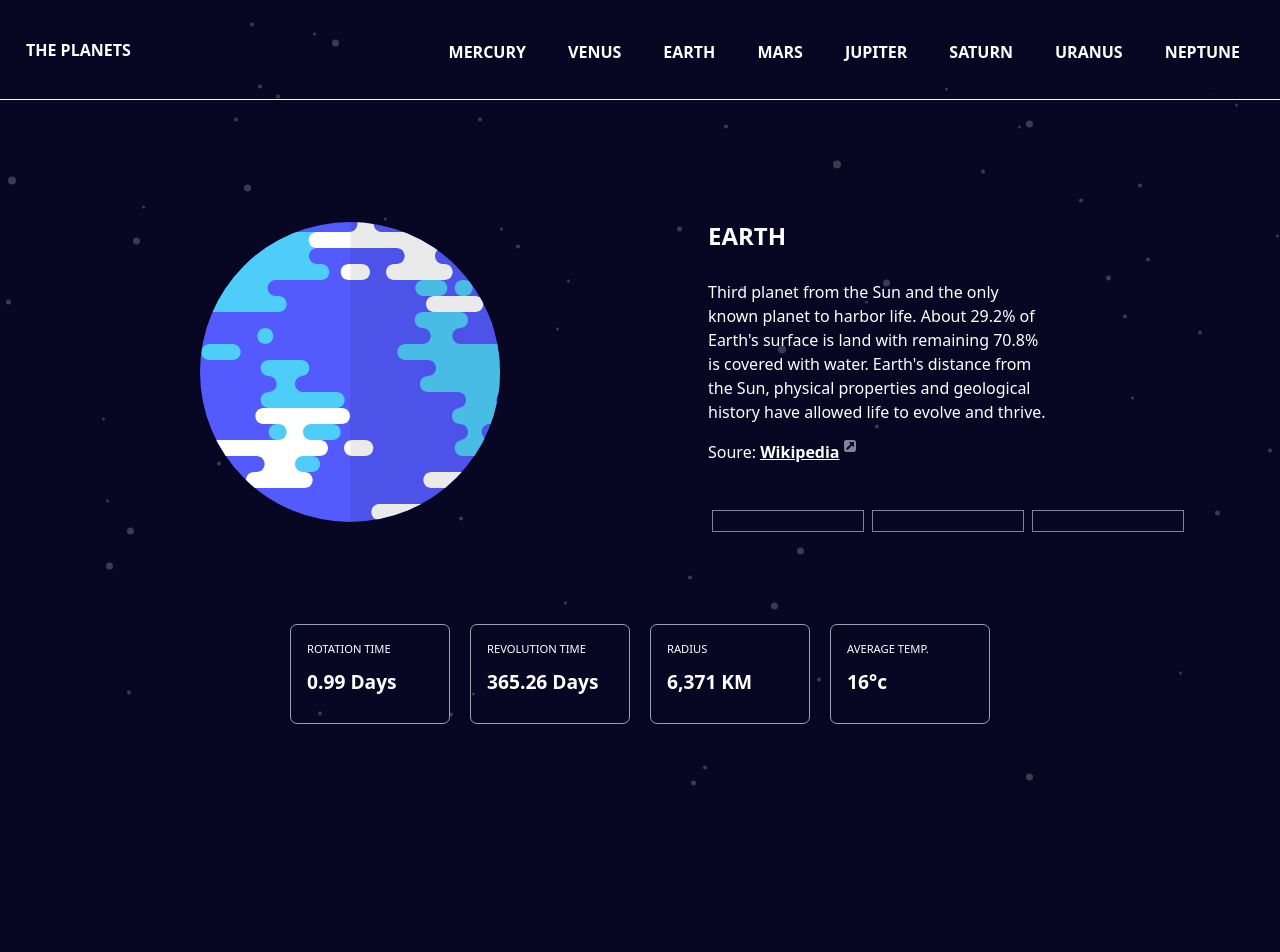
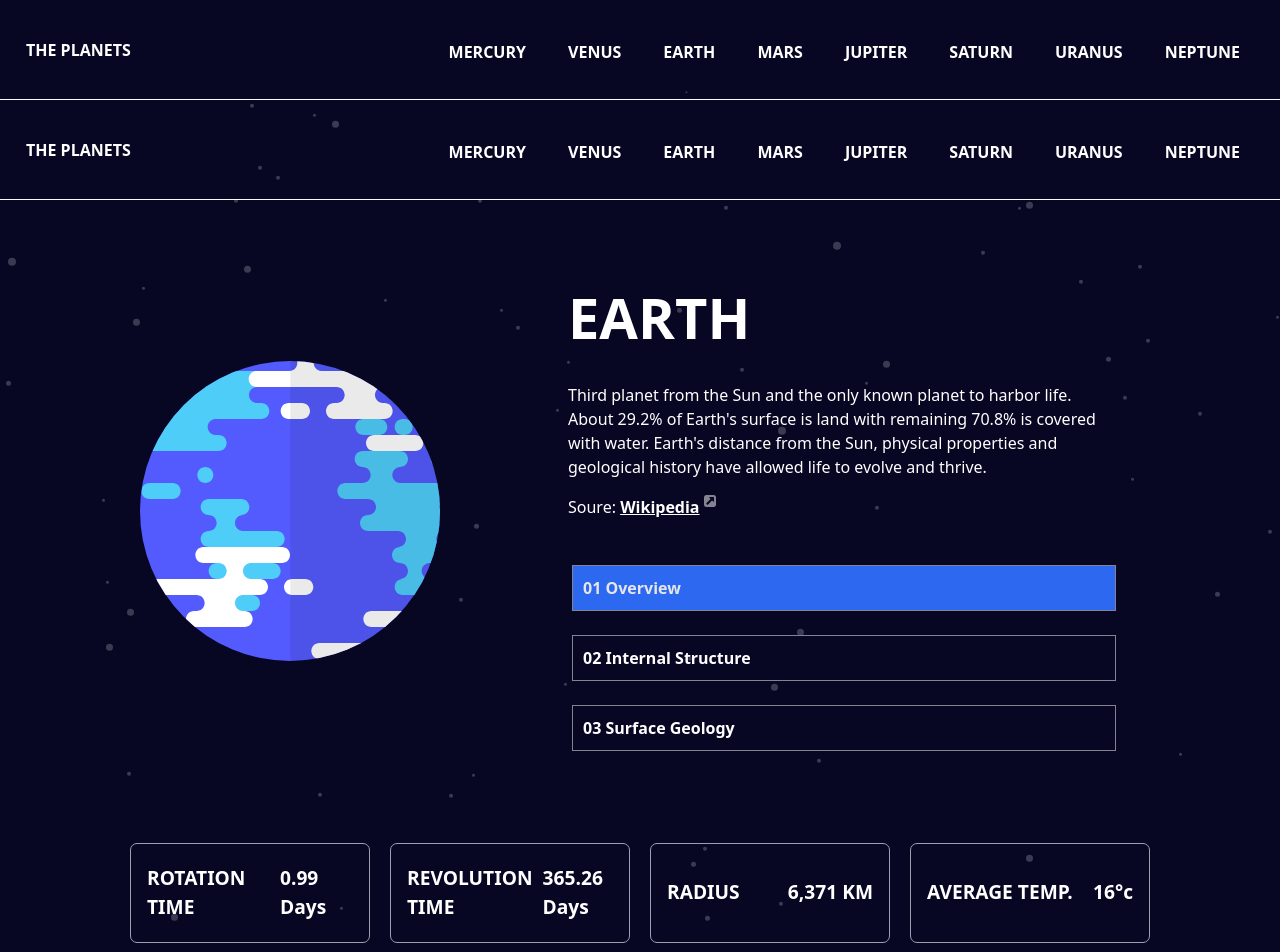
Before and after one commit to ItaloDev-Marcelo/planets-fect, a React (Vite) app: page / in a window 1280 px wide. Shown: the top 952 px of the page. Before the commit the page ends 800 px from the top, so only its background shows below. Built offline with nearby package versions, Linux system fonts and the light colour scheme.

Commit message:
refactor: add functions and more components to CommunLayout

```diff
--- a/src/components/Layout/CommunLayout.tsx
+++ b/src/components/Layout/CommunLayout.tsx
@@ -3,44 +3,55 @@ import type { CommunLayoutProps } from '../../types/data.type'
 import ButtonSelect from '../../utils/ButtonSelect'
 import InformationBlock from '../InformationBlock'
 import ImgSelect from '../../utils/ImgSelect';
-export type Tabs = "overview" | "structure" | "geology";
+import ButtonSelectV2 from '../../utils/ButtonSelectV2';
+import Nav from '../../Nav/Nav'
+export type Tabs = "overview" | "structure" | "geology" ;
 const CommunLayout = ({data}:CommunLayoutProps) => {
-  const [selectTab, setSelectTab] = useState<Tabs>('overview')
+  const [selectTab, setSelectTab] = useState<Tabs>("overview")
   const handleTabClick = (tab:Tabs) => setSelectTab(tab)
+  const [navBar, setNavBar] = useState(false)
+  const handleNavBar = () => setNavBar(!navBar);
 
   return (
-    <main className='text-white'>
-       <div className='flex flex-col xl:flex-row  pt-25 px-50 items-center justify-between content-center'>
+    <div>
+      <Nav navBar={navBar} handleNavBar={handleNavBar} />
+      <div className={`${!navBar ? 'flex flex-col' : 'hidden md:flex'}`}>
+          <div className='md:hidden'><ButtonSelectV2 name={data.name} handleTabClick={handleTabClick}  selectTab={selectTab} /></div>
+        <main className='text-white'>
+       <div className='flex flex-col xl:flex-row  pt-25 xl:pt-15 px-50 xl:px-35 items-center justify-between content-center'>
           <div className='my-4   xl:my-0  '> <ImgSelect selectTab={selectTab} data={data} /></div>
-           <section className='w-100 md:w-125 lg:w-100 text-center lg:text-left px-7 '>
-                <h1 className='font-bold text-[em] uppercase my-5 text-2xl'>{data.name}</h1>
+           <section className='w-100 md:w-125 lg:w-100 xl:w-150 text-center lg:text-left px-7 '>
+                <h1 className='font-bold text-[1.5em] uppercase my-5 text-2xl xl:text-[3.5rem]'>{data.name}</h1>
                 <InformationBlock selectTab={selectTab} data={data} />
-               <div className='flex mt-4 md:flex md:ml-7 pt-2.5 xl:ml-0 md:w-120 '>
-                  <ButtonSelect name={data.name} valor='overview' handleTabClick={handleTabClick} selectTab='01 Overview' />
-                  <ButtonSelect name={data.name} valor='structure' handleTabClick={handleTabClick} selectTab='02 Internal Structure' />
-                  <ButtonSelect name={data.name} valor='geology' handleTabClick={handleTabClick} selectTab='03 Surface Geology' />
+               <div className='flex mt-4 md:flex  pt-2.5  md:w-120 xl:flex-col xl:w-[100%] '>
+                  <ButtonSelect name={data.name} valor="overview" handleTabClick={handleTabClick}  selectTab={selectTab} title='01 Overview' />
+                  <ButtonSelect name={data.name} valor="structure" handleTabClick={handleTabClick} selectTab={selectTab} title='02 Internal Structure' />
+                  <ButtonSelect name={data.name} valor="geology" handleTabClick={handleTabClick}  selectTab={selectTab} title='03 Surface Geology' />
                 </div>
            </section>
        </div>
-       <div className='flex flex-col  xl:flex-row justify-center items-center gap-5 mt-15 p-5'>
-         <article className='w-full  md:w-40 h-25 p-4 border border-gray-400 rounded-[7px]  gap-2.5 items-start justify-center flex-col'>
-           <h2 className='uppercase text-[.7em] mb-2.5'>Rotation time</h2>
-           <h3 className='text-[1.2em] font-bold'>{data.rotation}</h3>
+       <div className='flex flex-col   md:flex-row justify-center items-center gap-5 mt-15 p-5'>
+         <article className='w-full flex  flex-row md:w-40 xl:w-60  h-25 p-4 border border-gray-400 rounded-[7px]
+          gap-2.5 items-center justify-between flex-col '>
+           <div><h2 className='uppercase text-[1.2em] font-semibold '>Rotation time</h2></div>
+           <div><h3 className='text-[1.2em] font-bold'>{data.rotation}</h3></div>
          </article>
-         <article className='w-full  md:w-40 h-25  p-4  border border-gray-400 rounded-[7px] gap-2.5 items-start justify-center flex-col'>
-            <h2 className='uppercase text-[.7em] mb-2.5'>Revolution time</h2>
-            <h3 className='text-[1.2em] font-bold'>{data.revolution}</h3>
+         <article className='w-full flex flex-row md:w-40  xl:w-60 h-25  p-4  border border-gray-400 rounded-[7px] gap-2.5 items-center justify-between flex-col'>
+            <div><h2 className='uppercase text-[1.2em] font-semibold'>Revolution time</h2></div>
+           <div> <h3 className='text-[1.2em] font-bold'>{data.revolution}</h3></div>
          </article>
-         <article className='w-full  md:w-40 h-25  p-4  border border-gray-400 rounded-[7px] gap-2.5 items-start justify-center flex-col'>
-            <h2 className='uppercase text-[.7em] mb-2.5'>Radius</h2>
+         <article className='w-full flex flex-row md:w-40 xl:w-60  h-25  p-4  border border-gray-400 rounded-[7px] gap-2.5 items-center justify-between flex-col'>
+            <h2 className='uppercase text-[1.2em] font-semibold'>Radius</h2>
              <h3 className='text-[1.2em] font-bold'>{data.radius}</h3>
          </article>
-         <article className='w-full  md:w-40 h-25  p-4  border border-gray-400 rounded-[7px] gap-2.5 items-start justify-center flex-col'>
-             <h2 className='uppercase text-[.7em] mb-2.5'>Average temp.</h2>
-              <h3 className='text-[1.2em] font-bold'>{data.temperature}</h3>
+         <article className='w-full flex flex-row md:w-40 xl:w-60  h-25  p-4  border border-gray-400 rounded-[7px] gap-2.5 items-center justify-between flex-col'>
+            <div> <h2 className='uppercase text-[1.2em] font-semibold'>Average temp.</h2></div>
+             <div> <h3 className='text-[1.2em] font-bold'>{data.temperature}</h3></div>
          </article>
        </div>
     </main>
+      </div>
+    </div>
   )
 }
 
```
